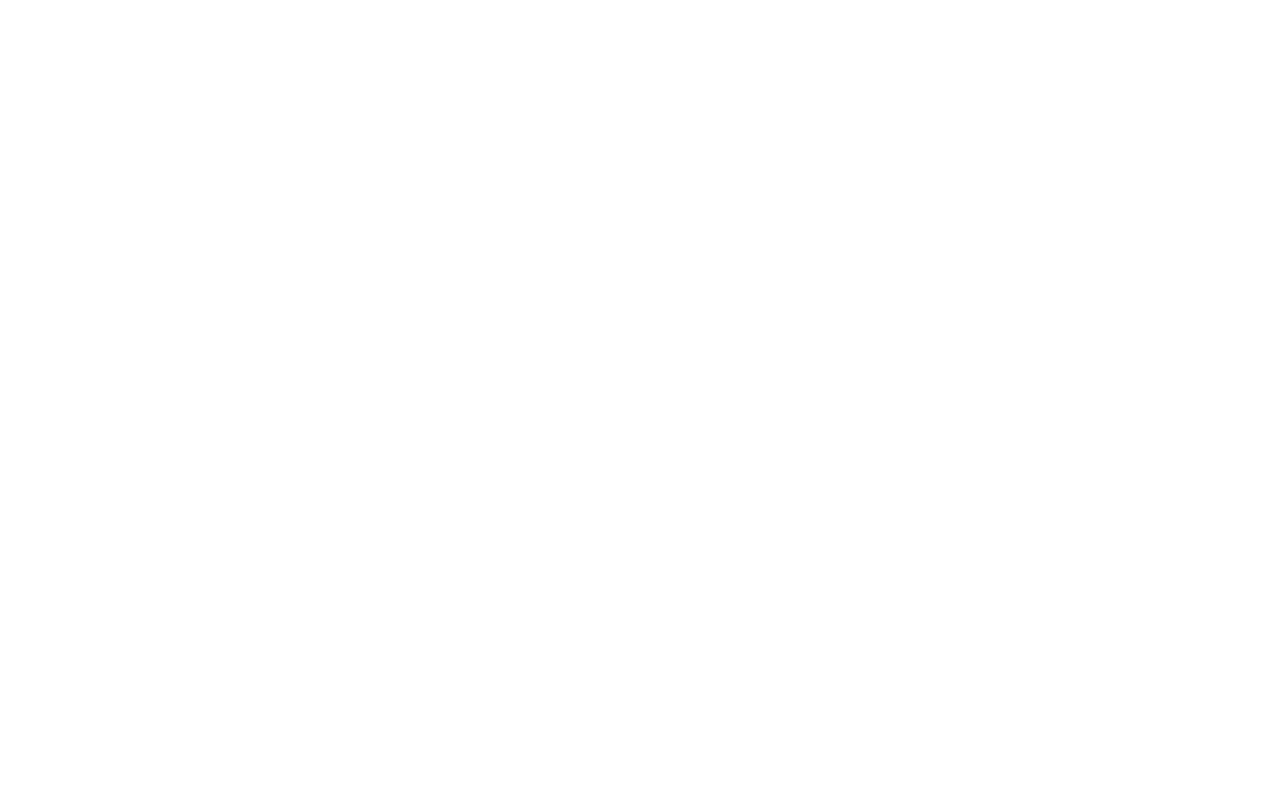
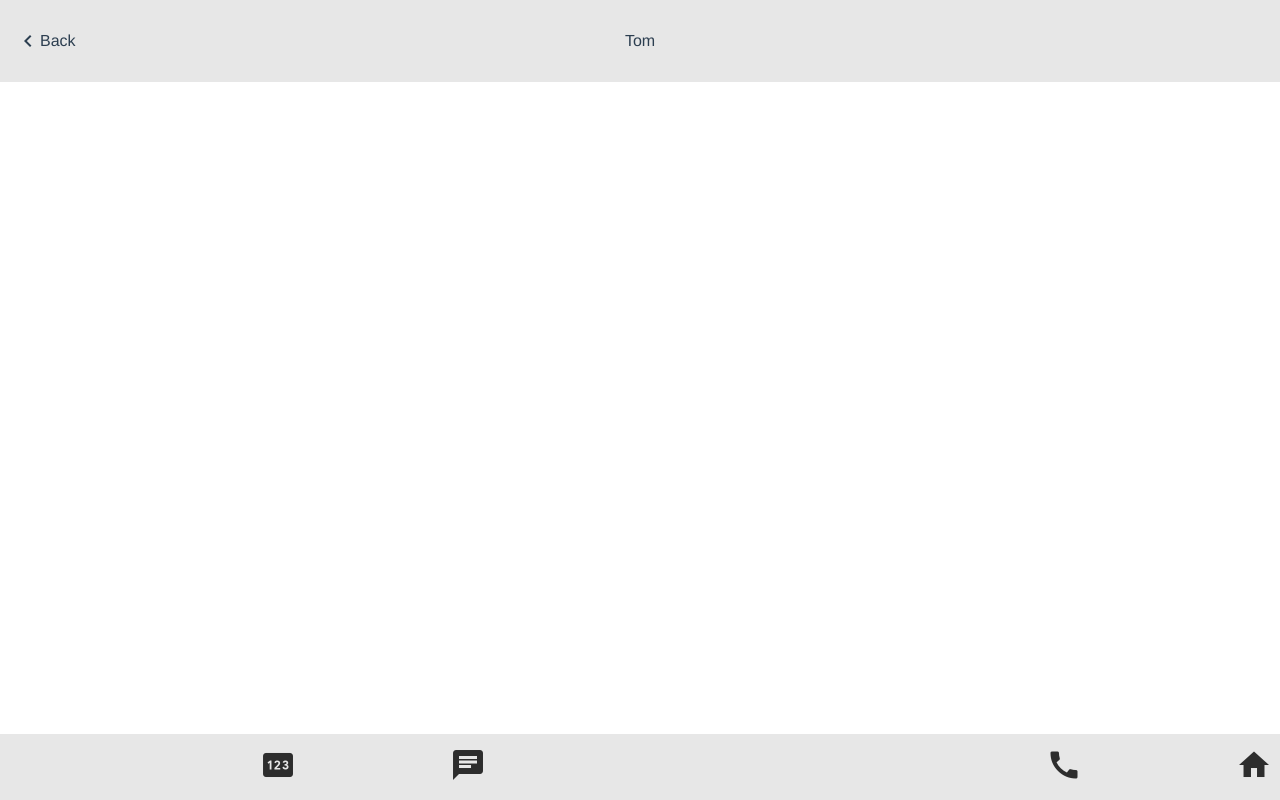
Before and after one commit to AlexKosen/vue-messenger1, a Vue app: page / in a window 1280 px wide. Before the commit this address had no page. Built offline with nearby package versions, Linux system fonts and the light colour scheme.

Commit message:
Add new components

```diff
--- a/src/App.vue
+++ b/src/App.vue
@@ -1,9 +1,17 @@
 <script>
+  import vMainWrapper from './components/v-main-wrapper.vue';
 
+  export default {
+    components: {
+      vMainWrapper,
+    }
+  }
 </script>
 
 <template>
-  <div></div>
+  <div id="app">
+    <vMainWrapper/>
+  </div>
 </template>
 
 <style scoped>
--- /dev/null
+++ b/src/components/layoyts/v-bottom-nav.vue
@@ -0,0 +1,27 @@
+<script>
+export default {
+
+}
+</script>
+
+<template>
+    <div class="v-bottom-nav">
+        <router-link :to="{name: 'contacts'}">
+            <i class="material-icons">rerson_pin</i>
+        </router-link>
+        <router-link :to="{name: 'contacts'}">
+            <i class="material-icons">chat</i>
+        </router-link>
+        <router-link :to="{name: 'contacts'}">
+            <i class="material-icons">setting</i>
+        </router-link>
+        <router-link :to="{name: 'contacts'}">
+            <i class="material-icons">call</i>
+        </router-link>
+        <router-link :to="{name: 'contacts'}">
+            <i class="material-icons">home</i>
+        </router-link>
+    </div>
+</template>
+
+<style></style>
--- /dev/null
+++ b/src/components/layoyts/v-header.vue
@@ -0,0 +1,18 @@
+<script>
+    export default {
+
+    }
+</script>
+<template>
+    <div class="v-header">
+        <div class="v-header__back">
+            <i class="material-icons">keyboard_arrow_left</i>
+            <span>Back</span>
+        </div>
+        <div class="v-header__user-info">
+            <span>Tom</span>
+        </div>
+        <div class="right-side"></div>
+    </div>
+</template>
+<style></style>
--- /dev/null
+++ b/src/components/v-main-wrapper.vue
@@ -0,0 +1,29 @@
+<script>
+import vHeader from './layoyts/v-header.vue';
+import vBottomNav from './layoyts/v-bottom-nav.vue';
+    export default {
+        components: {
+            vHeader,
+            vBottomNav
+        },
+
+        props: {},
+        data() {
+            return {
+
+            }
+        },
+        computed: {}
+    }
+</script>
+
+<template>
+    <div class="v-main-wrapper">
+        <vHeader/>
+        <RouterView/>
+        <vBottomNav/>
+    </div>
+</template>
+
+<style>
+</style>
--- a/src/main.js
+++ b/src/main.js
@@ -1,11 +1,12 @@
 import { createApp } from 'vue'
 import App from './App.vue'
 import router from './router'
-
+import 'material-design-icons-iconfont'
 import './assets/styles/styles.scss'
+import { store } from './vuex/store'
 
 const app = createApp(App)
 
 app.use(router)
-
+app.use(store)
 app.mount('#app')
--- a/src/router/index.js
+++ b/src/router/index.js
@@ -3,11 +3,11 @@
 const router = createRouter({
   history: createWebHistory(import.meta.env.BASE_URL),
   routes: [
-    // {
-    //   path: '/',
-    //   name: 'home',
-    //   component: HomeView
-    // },
+    {
+      path: '/',
+      name: 'contacts',
+
+    },
 
   ]
 })
--- /dev/null
+++ b/src/vuex/store.js
@@ -0,0 +1,13 @@
+import { createStore } from "vuex";
+import axios from "axios";
+
+export const store = createStore ({
+    state() {
+        return {
+
+        }
+    },
+    getters: {},
+    mutations: {},
+    actions: {}
+})
```
Also changed, not shown: src/components/contacts/v-contact-list.vue (added, +17 -0 lines), src/components/contacts/v-contact-user-info.vue (added), src/components/contacts/v-contact-user.vue (added).
